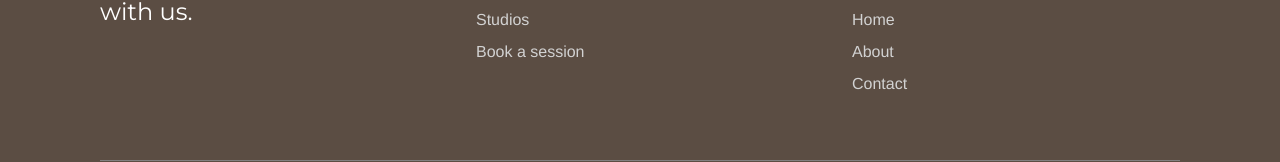
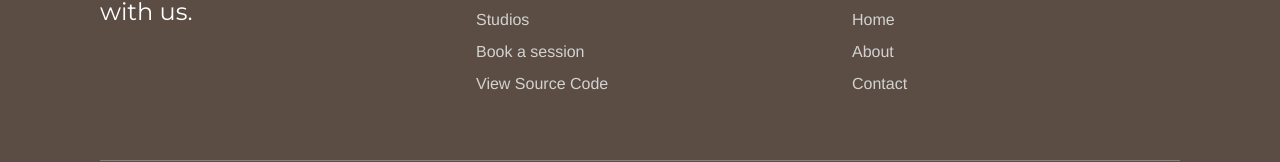
Before and after one commit to SobiahSelvarajah/ss-pottery-class-booking, a Next.js app: page / in a window 1280 px wide. Shown: the part 2764-2926 px from the top of the page. Built offline with nearby package versions, Linux system fonts and the light colour scheme.

Commit message:
feat: source code link added

```diff
--- a/src/components/footer/FooterExploreLinks.tsx
+++ b/src/components/footer/FooterExploreLinks.tsx
@@ -7,7 +7,7 @@ export default function FooterExploreLinks() {
             <li>
                 <Link
                     href="/studios"
-                    className="hover:text-neutral-white transition"
+                    className="transition-colors duration-300 hover:text-neutral-white"
                 >
                     Studios
                 </Link>
@@ -15,11 +15,21 @@ export default function FooterExploreLinks() {
             <li>
                 <Link
                     href="/studios"
-                    className="hover:text-neutral-white transition"
+                    className="transition-colors duration-300 hover:text-neutral-white"
                 >
                     Book a session
                 </Link>
             </li>
+            <li>
+                <a
+                    href="https://github.com/SobiahSelvarajah/ss-pottery-class-booking"
+                    target="_blank"
+                    rel="noopener noreferrer"
+                    className="transition-colors duration-300 hover:text-neutral-white"
+                >
+                    View Source Code
+                </a>
+            </li>
         </ul>
     );
 }
```
